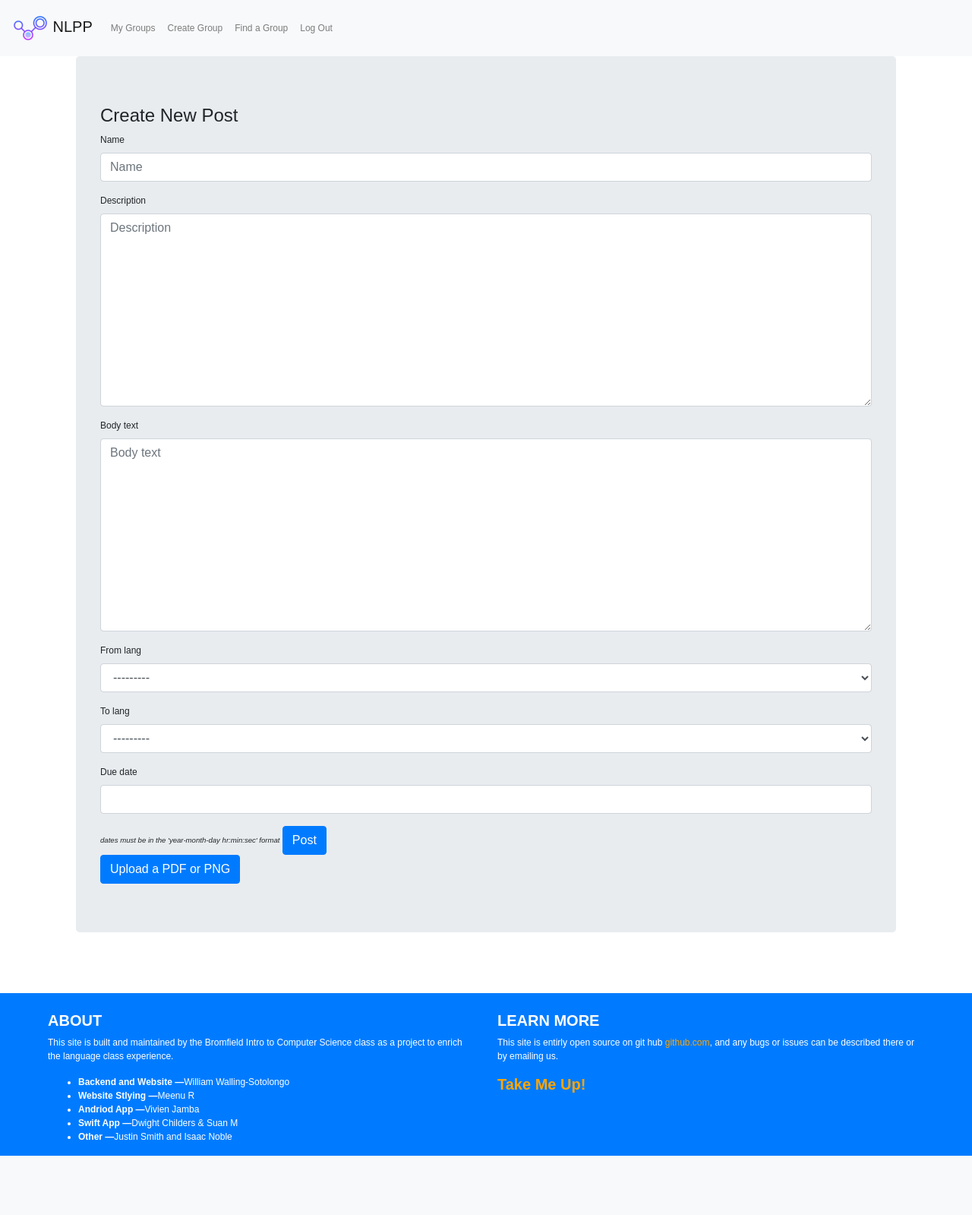
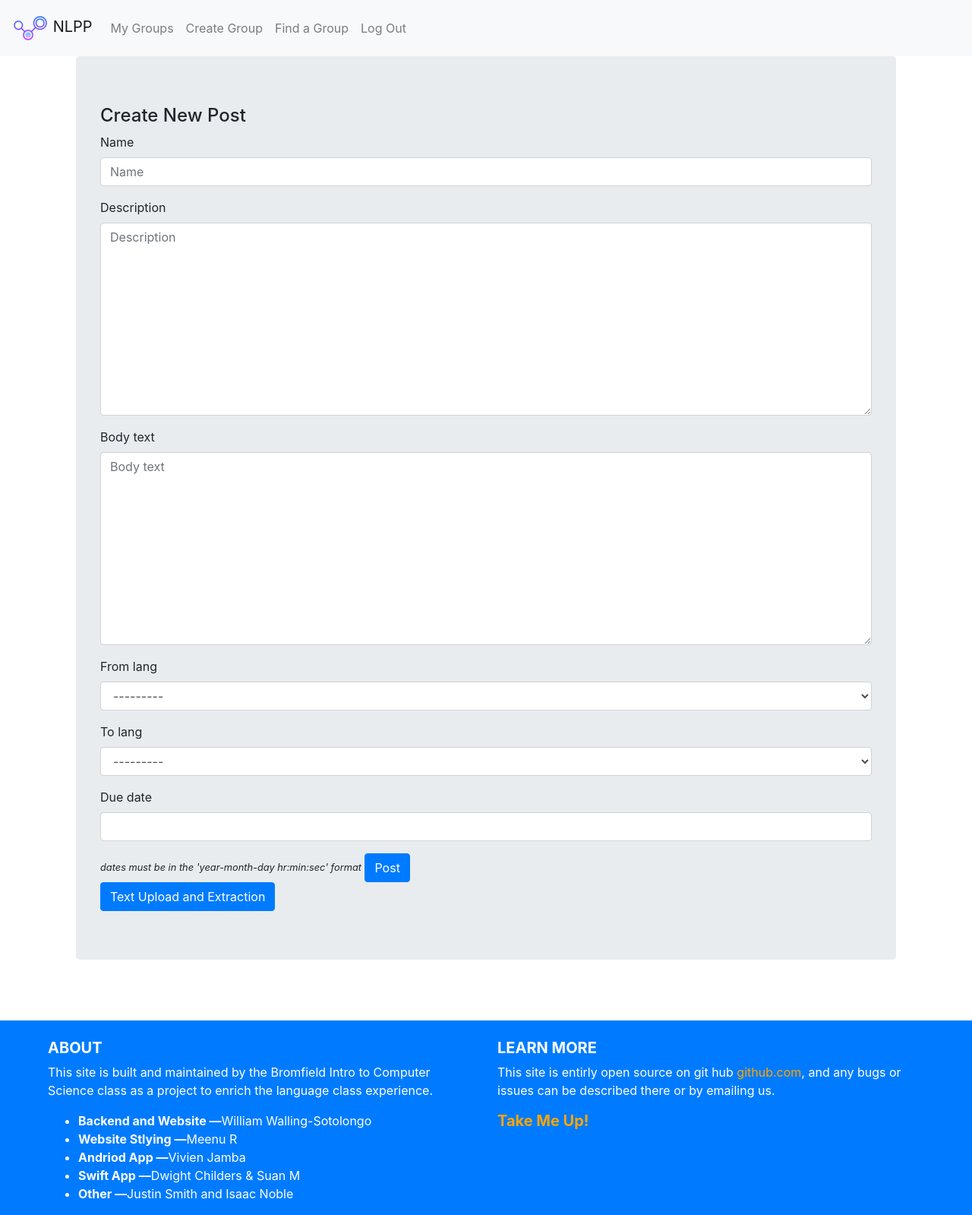
Before and after one commit to ALearningCurve/NLPP, a Django app: a page that uses NLPP/templates/base.html in a window 1280 px wide. Shown: the whole page at 76% size. Before the commit the page ends 1521 px from the top, so only its background shows below. Run offline with Django 3.2, Linux system fonts and the light colour scheme; a user stored in the database is signed in; data comes from the database, SQL or seed files in the repository; both versions use the stored data as it was after the commit; some libraries are stand-ins or nearby versions.

Commit message:
Revert "Merge branch 'master' of https://github.com/ALearningCurve/NLPP"
This reverts commit 591a695149320dbe11952a14d444115f4f455b29, reversing
changes made to cef6f51dae5084f87b1bad30b7265663ae36b5ca.

```diff
--- a/NLPP/NLPP/settings.py
+++ b/NLPP/NLPP/settings.py
@@ -157,7 +157,11 @@ LOGOUT_REDIRECT_URL = 'home'
 
 
 # Which HTML tags are allowed
-BLEACH_ALLOWED_TAGS = ['p', 'b', 'i', 'u', 'em', 'strong', 'a', 'img', 'h1', 'h2', 'h3', 'h4', 'h5', 'h6']
+BLEACH_ALLOWED_TAGS = [
+    'p', 'b', 'i', 'u', 'em', 'strong', 'a', 'img', 'h1', 'h2', 'h3', 'h4', 'h5', 'h6', 'tr',
+    'table', 'th', 'center', 'span', 'code', 'li', 'ol', 'ul', 'blockquote', 'div', 'br', 'sup',
+    'sub', 'pre', 'style', 'mark'
+]
 
 
 # Which HTML attributes are allowed
--- a/NLPP/NLPP/urls.py
+++ b/NLPP/NLPP/urls.py
@@ -31,6 +31,7 @@ urlpatterns = [
     path('api-auth/', include('rest_framework.urls')),
 
     path('translate/', posts_views.translate, name="translate"),
+
 ]
 
 if settings.DEBUG:
--- a/NLPP/posts/forms.py
+++ b/NLPP/posts/forms.py
@@ -8,4 +8,4 @@ class PostForm(forms.ModelForm):
         model = models.Post
 
     def __init__(self, *args, **kwargs):
-        pass
+        model = models.Post
--- a/NLPP/posts/templates/posts/_post.html
+++ b/NLPP/posts/templates/posts/_post.html
@@ -14,7 +14,7 @@
   </div>
 </div>
 
-<div class="mx-4">
+<div class="mx-4" id="post_body_text_base">
   {{ post.body_text|bleach_linkify|bleach}}
 </div>
 </div>
--- a/NLPP/posts/templates/posts/post_form.html
+++ b/NLPP/posts/templates/posts/post_form.html
@@ -2,11 +2,27 @@
 
 {% load bootstrap4 %}
 
+{% block head %}
+	<script src="https://cdn.tiny.cloud/1/t4nroneyntski1jx8k47lor4yklbaodhbpfuxwdr1yx3nl8x/tinymce/5/tinymce.min.js" referrerpolicy="origin"></script>
+	<script>tinymce.init({
+		selector:'#id_body_text',
+		plugins: 'lists checklist code table advtable',
+		convert_fonts_to_spans : true,
+		element_format : 'html',
+		forced_root_block : 'p'
+	});
+	</script>
+{% endblock%}
 {% block post_content %}
+
 
 <!-- This makes sure that the slug in the url has a group created by the user
 		so that the posts can only be added by the user who made the group    -->
+
+
+
 {% if view.get_user_groups %}
+
 <div class="jumbotron">
 	<h4>Create New Post</h4>
 	<form method="POST" action="{% url 'groups:posts:create' slug=view.kwargs.slug %}" id="postForm">
@@ -21,7 +37,7 @@
 
 	<!-- Button trigger modal -->
 <button type="button" class="btn btn-primary" data-toggle="modal" data-target="#exampleModal">
-  Upload a PDF or PNG
+  Text Upload and Extraction
 </button>
 
 <!-- Modal -->
@@ -29,13 +45,13 @@
   <div class="modal-dialog" role="document">
     <div class="modal-content">
       <div class="modal-header">
-        <h5 class="modal-title" id="exampleModalLabel">PDF/PNG Upload</h5>
+        <h5 class="modal-title" id="exampleModalLabel">Text Upload and Extraction</h5>
         <button type="button" class="close" data-dismiss="modal" aria-label="Close">
           <span aria-hidden="true">&times;</span>
         </button>
       </div>
       <div class="modal-body">
-			<form name = "form" enctype = "multipart/form-data" target="hidden-iframe" action = "{% url 'groups:posts:upload' slug=view.kwargs.slug %}" method = "POST">{% csrf_token %}
+			<form name = "form" enctype = "multipart/form-data" target="extracted-text-iframe" action = "{% url 'groups:posts:upload' slug=view.kwargs.slug %}" method = "POST">{% csrf_token %}
 				 <div class="custom-file my-2">
 					 <input type="file" class="custom-file-input" id="customFile" name="file" required>
 					 <label class="custom-file-label" for="customFile">Choose file</label>
@@ -45,8 +61,7 @@
 
 			<small><a href="https://pdftoimage.com/" target="_blank">PDF needs to be converted to an image format if not made on a computer</a></small>
 			<div id="extract-iframe" class = "my-4 embed-responsive embed-responsive-16by9">
-				<!-- style="width:0; height:0; border:0; border:none" -->
-				<iframe class="embed-responsive-item" name="hidden-iframe" style=""></iframe>
+				<iframe class="embed-responsive-item" name="extracted-text-iframe" style=""></iframe>
 			</div>
 
 
@@ -67,10 +82,6 @@
 		  var fileName = $(this).val().split("\\").pop();
 		  $(this).siblings(".custom-file-label").addClass("selected").html(fileName);
 		});
-
-		$("#uploaded-attempt").on("click", function() {
-			  console.log("clicked");
-		});
 	</script>
 </div>
 	{% endif %}
--- a/NLPP/posts/views.py
+++ b/NLPP/posts/views.py
@@ -5,6 +5,7 @@ from django.contrib.auth.mixins import LoginRequiredMixin
 from django.urls import reverse_lazy
 from django.http import Http404, HttpResponse, JsonResponse
 from django.views import generic
+from django.views.decorators.clickjacking import xframe_options_sameorigin
 from django.shortcuts import get_object_or_404, render
 from django.conf import settings
 from django.core.files.storage import FileSystemStorage
@@ -15,8 +16,11 @@ import os
 
 from . import forms
 from . import models
+from . import textExtractor as out
 
 from groups.models import Group
+
+
 
 # from django.contrib.auth import get_user_model
 # User = get_user_model()
@@ -141,17 +145,6 @@ def translate(request):
 #     })
 
 
-
-
-from django.conf import settings
-from . import textExtractor as out
-from django.http import HttpResponse
-from django.views.decorators.clickjacking import xframe_options_sameorigin
-
 @xframe_options_sameorigin
 def file_upload(request, slug):
-    print("VARIABLE TEST"+settings.MEDIA_ROOT)
-    # save_path = os.path.join(settings.MEDIA_ROOT, 'uploads', request.FILES['file'])
-    # path = default_storage.save(save_path, request.FILES['file'])
-    # return default_storage.path(path)
     return HttpResponse(out.convertToText(request.FILES['file'],"english"))
--- a/NLPP/static/NLPP/css/master.css
+++ b/NLPP/static/NLPP/css/master.css
@@ -6,8 +6,7 @@ html {
 body
 {
   background-color: #FFFFFF;
-  font-family: Arial, Helvetica, sans-serif;
-  font-size: 12px;
+  font-size: 1rem;
   height:100%;
 
   overflow-wrap: break-word;
@@ -70,3 +69,7 @@ a { color: blue; }
 .content {
   flex: 1 0 auto;
 }
+
+#post_body_text_base {
+  font-size: 1.5rem;
+}
--- a/NLPP/templates/base.html
+++ b/NLPP/templates/base.html
@@ -30,7 +30,8 @@
     <link rel="mask-icon" href="{% static 'NLPP/icons/safari-pinned-tab.svg' %}" color="#1f254b">
     <meta name="msapplication-TileColor" content="#1f254b">
     <meta name="theme-color" content="#1f254b">
-
+    {% block head %}
+    {% endblock %}
   </head>
   <body class= "w-b">
     <!-- Everything but the footer -->
```
Also changed, not shown: NLPP/posts/textExtractor.py (+22 -21 lines), requirements.txt (+27 -3 lines), NLPP/db.sqlite3, NLPP/posts/migrations/0016_auto_20200311_1313.py (added), NLPP/posts/migrations/0017_auto_20200311_2006.py (added), README.md, 1 other file.
